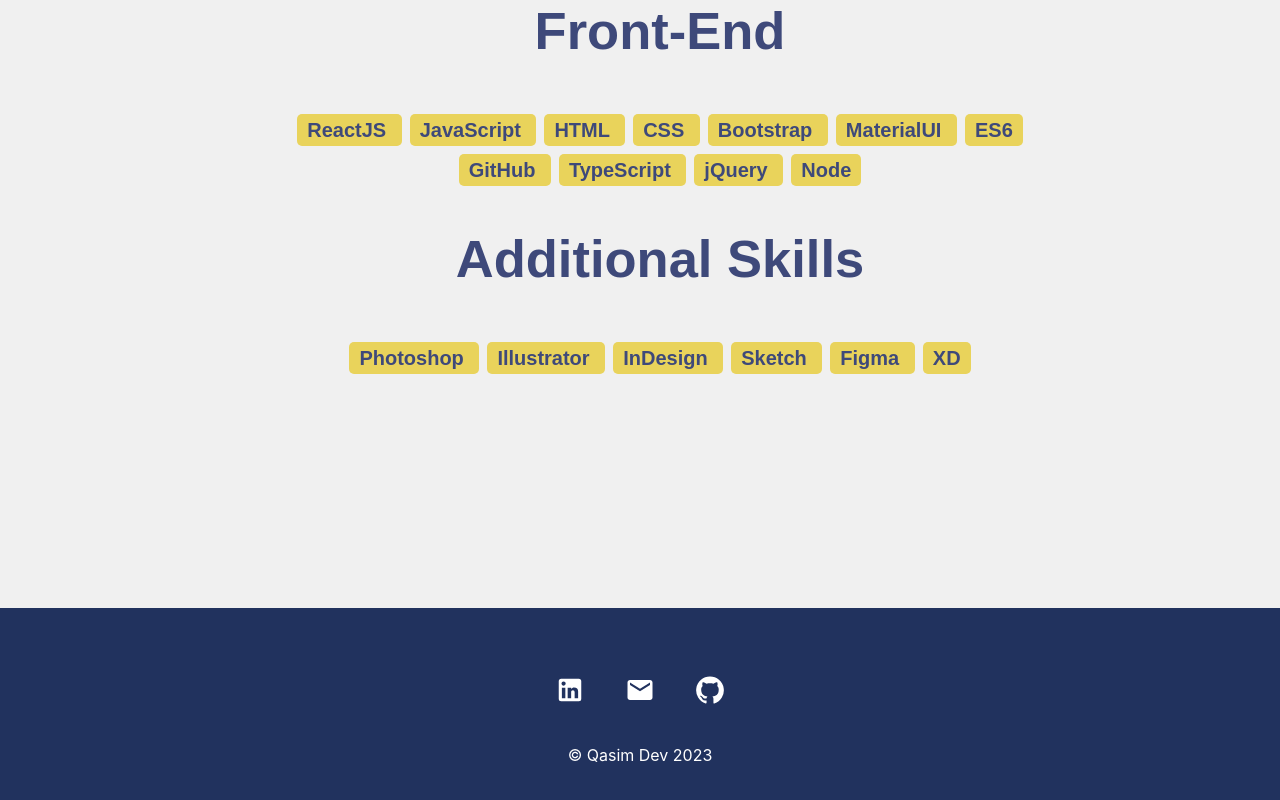
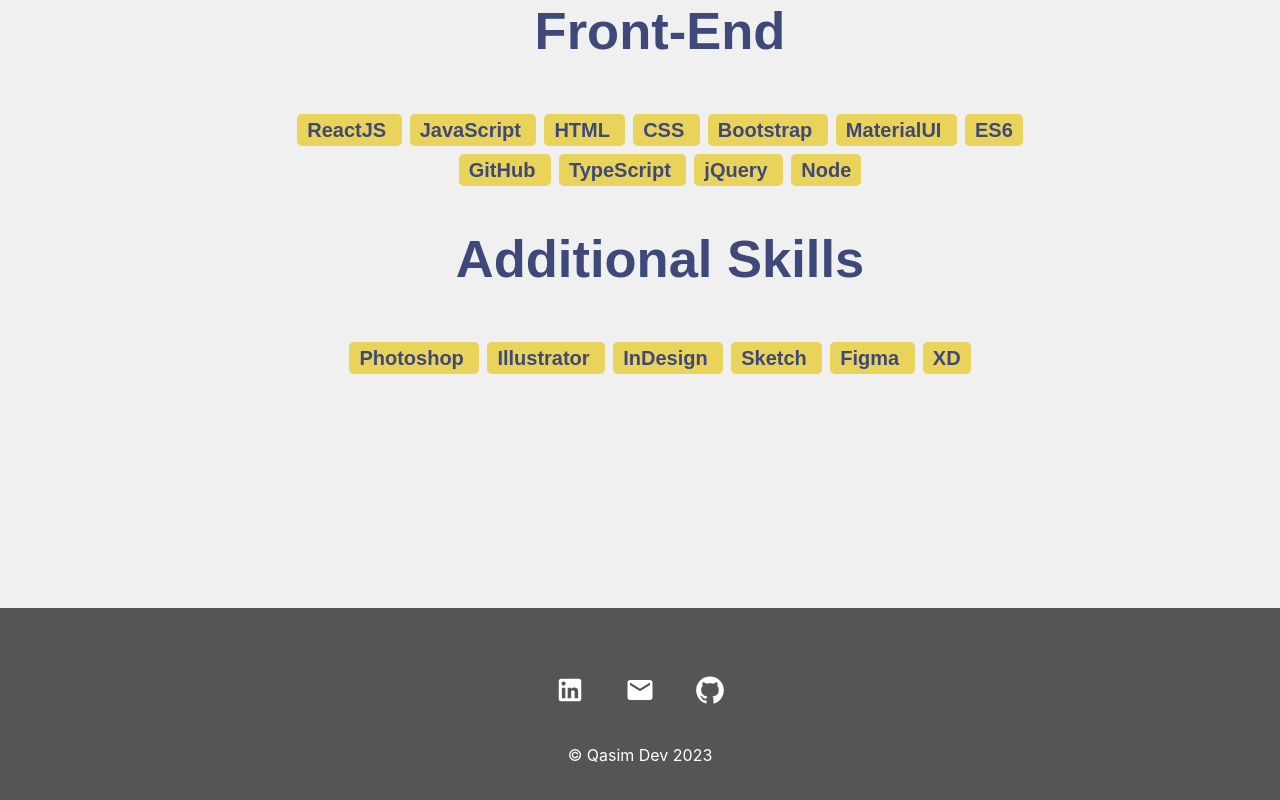
Before and after one commit to Qasim538/qas-portfolio, a React (Create React App) app: page / in a window 1280 px wide. Shown: the part 1002-1802 px from the top of the page. Built offline with nearby package versions, Linux system fonts and the light colour scheme.

Commit message:
few styling fix on footer home and navbar

```diff
--- a/src/styles/Footer.css
+++ b/src/styles/Footer.css
@@ -1,7 +1,7 @@
 .footer {
     width: 100%;
     height: 200px;
-    background: #21325e;
+    background: #555555;
     display: flex;
     justify-content: center;
     align-items: center;
@@ -19,7 +19,7 @@
   }
   .socialMedia svg:hover {
     scale: 1.5;
-    color: #e9d35b;
+    color: #67e95b;
   }
 
   .footer p {
```
